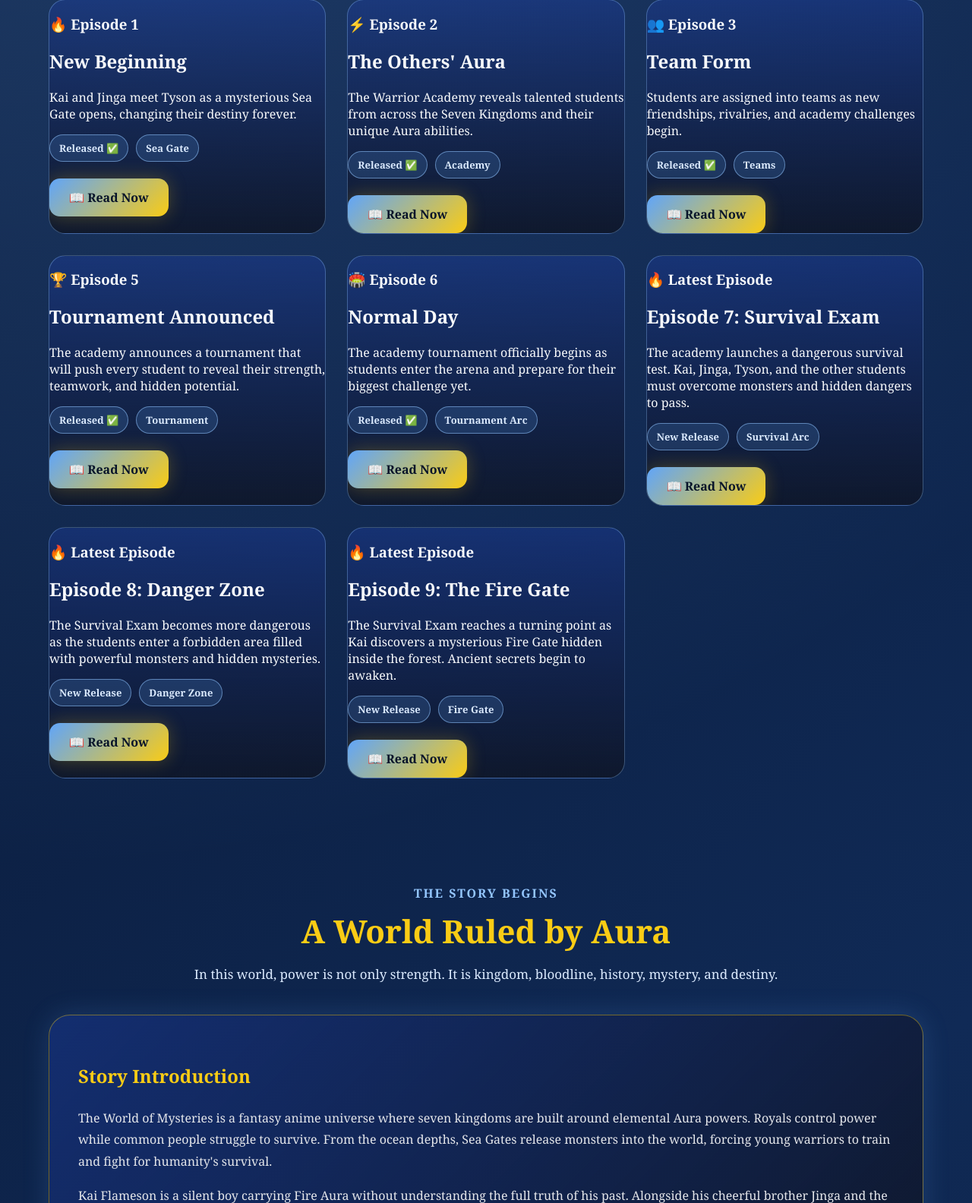
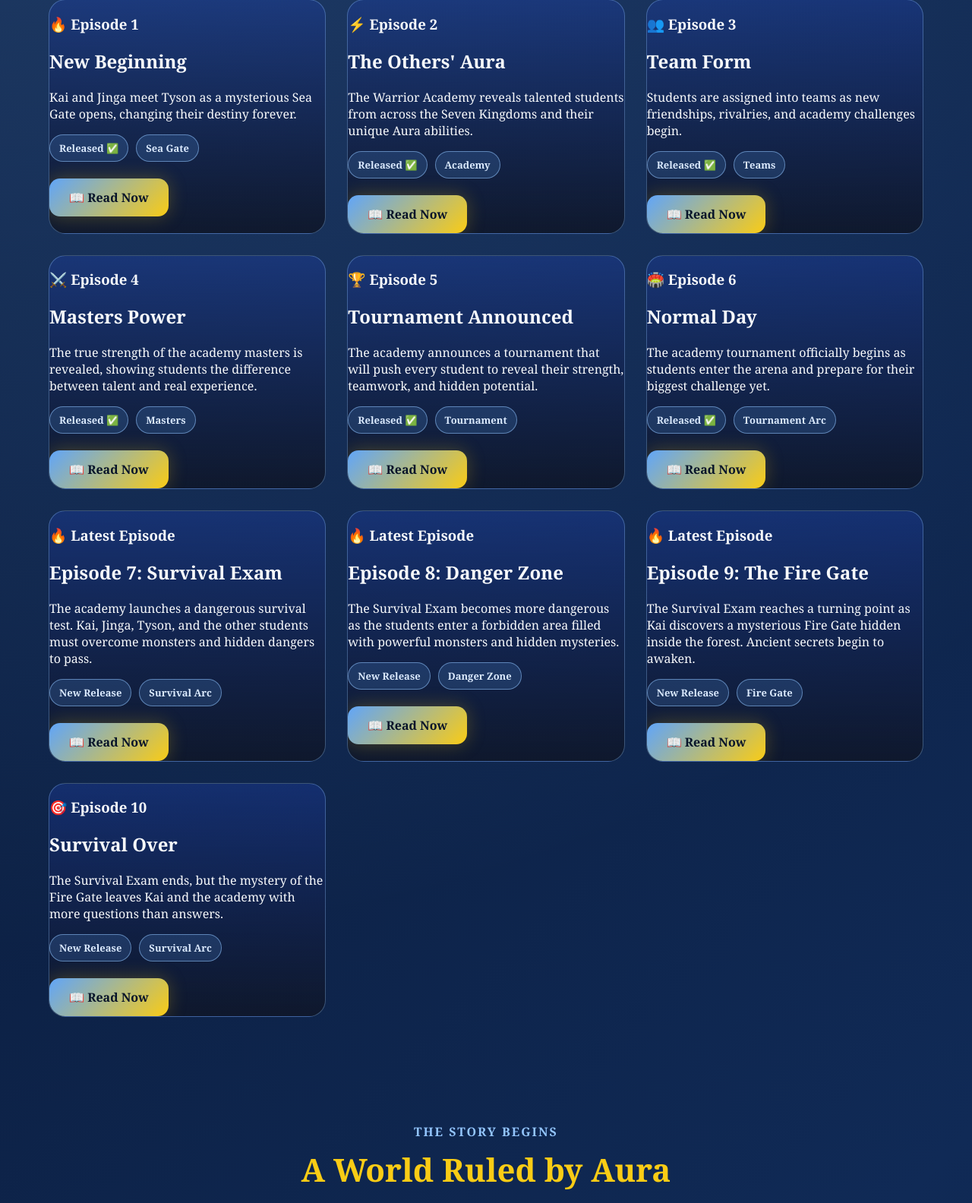
Before and after one commit to infinityaiworld001-cmd/my_world, a Flask app: page / in a window 1280 px wide. Shown: the part 935-2519 px from the top of the page at 76% size. Run offline with Flask 3, Linux system fonts and the light colour scheme.

Commit message:
Update index.html

```diff
--- a/templates/index.html
+++ b/templates/index.html
@@ -105,6 +105,30 @@
             <br>
             <a href="/manga/episode-3/1" class="btn">📖 Read Now</a>
         </div>
+
+        <div class="chapter-card">
+
+    <h3>⚔️ Episode 4</h3>
+
+    <h2>Masters Power</h2>
+
+    <p>
+        The true strength of the academy masters is revealed,
+        showing students the difference between talent and real experience.
+    </p>
+
+    <div class="tag-row">
+        <span class="tag">Released ✅</span>
+        <span class="tag">Masters</span>
+    </div>
+
+    <br>
+
+    <a href="/manga/episode-4/1" class="btn">
+        📖 Read Now
+    </a>
+
+</div>
 
         <div class="chapter-card">
     <h3>🏆 Episode 5</h3>
@@ -217,6 +241,30 @@
     <br>
 
     <a href="/manga/episode-9/1" class="btn">
+        📖 Read Now
+    </a>
+
+</div>
+
+        <div class="chapter-card">
+
+    <h3>🎯 Episode 10</h3>
+
+    <h2>Survival Over</h2>
+
+    <p>
+        The Survival Exam ends, but the mystery of the Fire Gate
+        leaves Kai and the academy with more questions than answers.
+    </p>
+
+    <div class="tag-row">
+        <span class="tag">New Release</span>
+        <span class="tag">Survival Arc</span>
+    </div>
+
+    <br>
+
+    <a href="/manga/episode-10/1" class="btn">
         📖 Read Now
     </a>
 
```
